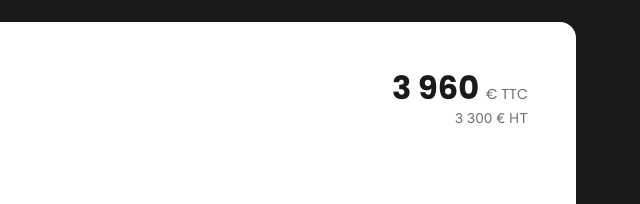
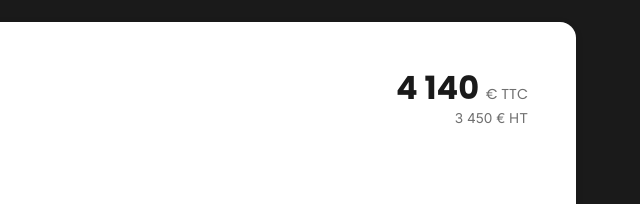
Before and after one commit to Mathieu8861/ibco, a plain HTML site: page devis.html in a window 1280 px wide. Shown: the part 518-722 px from the top of the page, 640-1280 px from the left. Drawn offline with Linux system fonts and the light colour scheme.

Commit message:
Corrige incohérence prix F1 : 3960/3300 → 4140/3450
Le prix affiché en haut de la carte F1 n'avait pas été mis à jour
après l'ajout de la ligne avis clients (+150€ HT).

Co-Authored-By: Claude Opus 4.6 <noreply@anthropic.com>

```diff
--- a/devis.html
+++ b/devis.html
@@ -96,8 +96,8 @@
                             <p class="devis-card__ref">Ref : DE-RA-IBCO-VITRINE</p>
                         </div>
                         <div class="devis-card__price-block">
-                            <span class="devis-card__price">3 960 <small>&euro; TTC</small></span>
-                            <span class="devis-card__ht">3 300 &euro; HT</span>
+                            <span class="devis-card__price">4 140 <small>&euro; TTC</small></span>
+                            <span class="devis-card__ht">3 450 &euro; HT</span>
                         </div>
                     </div>
 
```
